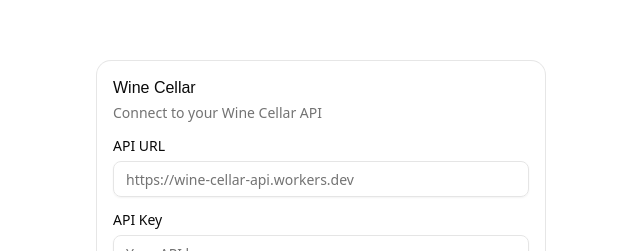
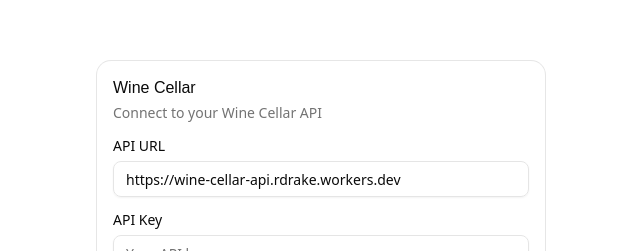
Before and after one commit to rdrake/wine-cellar, a React (Vite) app in the folder dashboard/: page /setup in a window 1280 px wide. Shown: the part 202-453 px from the top of the page, without its empty margins (319-959 px from the left). Built offline with nearby package versions, Linux system fonts and the light colour scheme.

Commit message:
chore: pre-fill API URL on setup screen, gitignore .env

```diff
--- a/dashboard/src/pages/Setup.tsx
+++ b/dashboard/src/pages/Setup.tsx
@@ -8,7 +8,7 @@ import { Card, CardContent, CardDescription, CardHeader, CardTitle } from "@/com
 
 export default function Setup() {
   const navigate = useNavigate();
-  const [url, setUrl] = useState("");
+  const [url, setUrl] = useState("https://wine-cellar-api.rdrake.workers.dev");
   const [key, setKey] = useState("");
   const [error, setError] = useState<string | null>(null);
   const [testing, setTesting] = useState(false);
```
Also changed, not shown: 1 other file (tests, documents, lock files or other folders).
